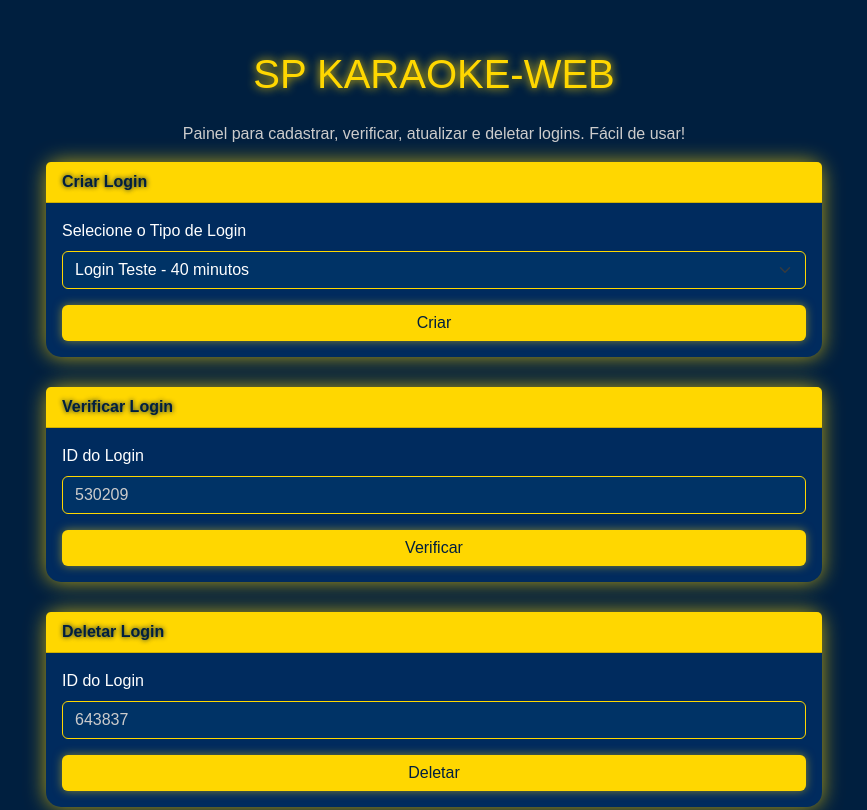
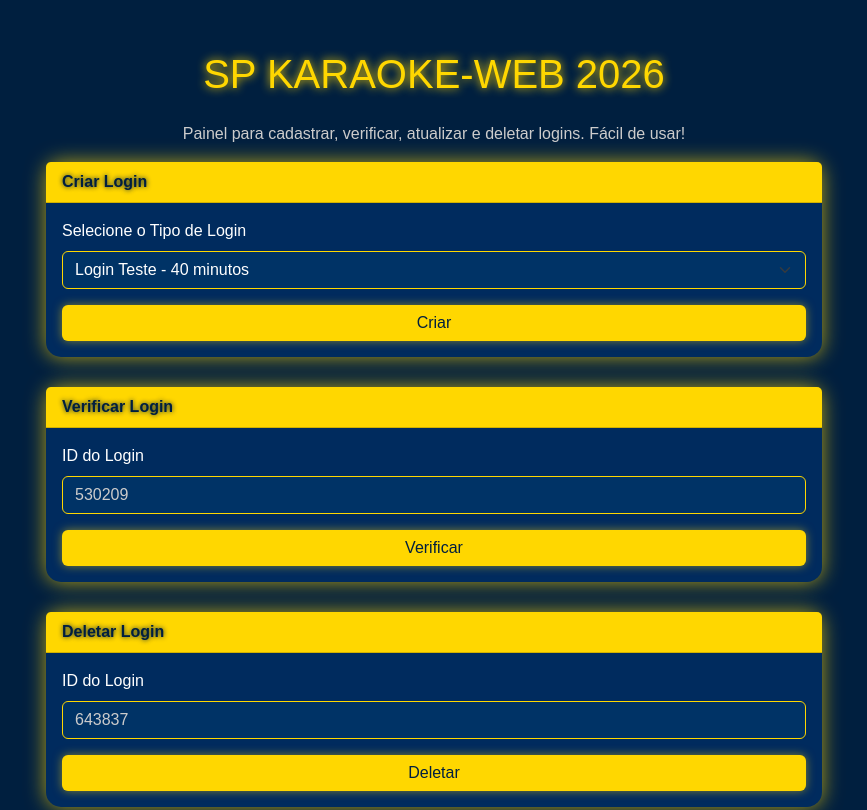
Before and after one commit to altoestiloentretenimento-sudo/PAINEL, a plain HTML site: page index.html in a window 1280 px wide. Shown: the top 810 px of the page, without its empty margins (206-1073 px from the left). Drawn offline with nearby package versions, Linux system fonts and the light colour scheme.

Commit message:
Update index.html
NOVA2027

```diff
--- a/index.html
+++ b/index.html
@@ -98,7 +98,7 @@
 </head>
 <body>
     <div class="container">
-        <h1 class="text-center mb-4">SP KARAOKE-WEB</h1>
+        <h1 class="text-center mb-4">SP KARAOKE-WEB 2026</h1>
         <p class="text-center text-muted">Painel para cadastrar, verificar, atualizar e deletar logins. Fácil de usar!</p>
 
         <!-- Seção para Criar Login -->
```
